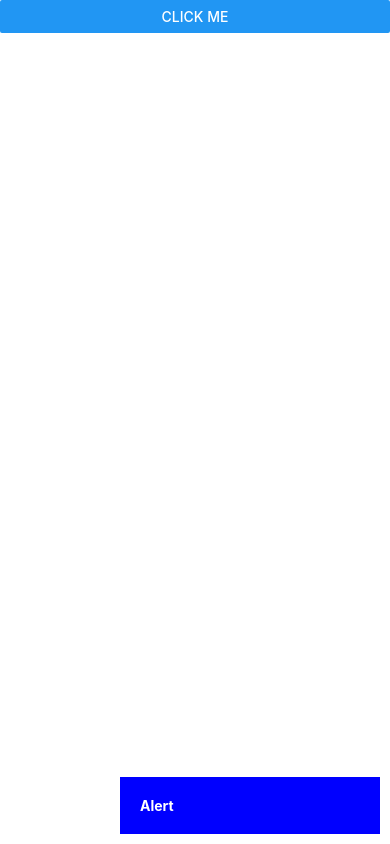
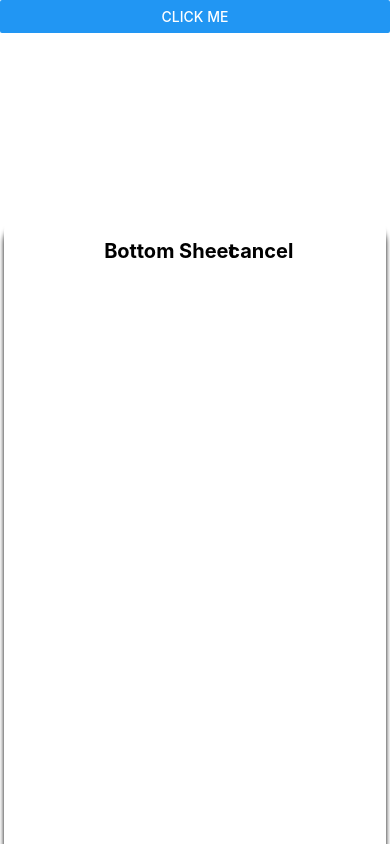
Before and after one commit to shubhamkakkar/PopInNotification, a React Native app: screen / in a window 390 px wide. Both pictures are taken after a click on the button "CLICK ME". Built offline with nearby package versions, Linux system fonts and the light colour scheme.

Commit message:
Base Bottom Sheet and keyboard avoiding view added

```diff
--- a/App.tsx
+++ b/App.tsx
@@ -1,16 +1,16 @@
 import React, {useState, useEffect} from 'react';
 import {View, StyleSheet, Button} from 'react-native';
-import {PopInNotch} from './UI';
+import {BottomSheet} from './UI';
 export default function App() {
   const [state, setstate] = useState<boolean>(false);
+  function toggleState() {
+    setstate(!state);
+  }
   return (
     <View style={styles.container}>
-      <PopInNotch
-        {...{
-          state,
-          text: 'Alert',
-        }}
-      />
+      <BottomSheet headerTitle="Bottom Sheet" visible={state} onClose={toggleState}>
+        <View />
+      </BottomSheet>
       <Button title="Click Me" onPress={() => setstate(!state)} />
     </View>
   );
--- /dev/null
+++ b/UI/BottomSheet/BottomSheet.tsx
@@ -0,0 +1,120 @@
+import React, {ReactNode} from 'react';
+import {
+  Animated,
+  Dimensions,
+  Modal,
+  Platform,
+  SafeAreaView,
+  StyleSheet,
+  Text,
+  TouchableOpacity,
+  View,
+} from 'react-native';
+import {KeyboardAvoidingViewUI} from '../';
+
+type ModalProps = {
+  children: ReactNode;
+  onClose: () => void;
+  visible: boolean;
+  headerTitle: string;
+};
+
+const {height} = Dimensions.get('screen');
+const translateYHeight = height / 6;
+
+export default function BottomSheet({headerTitle, visible, children, onClose}: ModalProps) {
+  const translateY = React.useMemo(() => new Animated.Value(height), []);
+
+  function animationStart(toValue: number) {
+    Animated.spring(translateY, {
+      toValue,
+      useNativeDriver: true,
+    }).start(() => {});
+  }
+
+  React.useEffect(() => {
+    visible && animationStart(translateYHeight);
+  }, [visible]);
+
+  function onPress() {
+    animationStart(-height);
+    onClose();
+  }
+
+  const Header = () => (
+    <View style={styles.header}>
+      <Text style={styles.headerText}>{headerTitle}</Text>
+      <TouchableOpacity style={styles.button} {...{onPress}}>
+        <Text style={styles.headerText}>cancel</Text>
+      </TouchableOpacity>
+    </View>
+  );
+  return (
+    <Modal transparent visible={visible} animationType={Platform.OS === 'ios' ? 'slide' : 'fade'}>
+      <Animated.View style={[styles.modal]}>
+        <SafeAreaView style={styles.bottomArea}>
+          <Header />
+          <KeyboardAvoidingViewUI>{children}</KeyboardAvoidingViewUI>
+        </SafeAreaView>
+      </Animated.View>
+    </Modal>
+  );
+}
+
+const styles = StyleSheet.create({
+  modal: {
+    padding: 10,
+    marginLeft: '1%',
+    marginRight: '1%',
+    position: 'absolute',
+    bottom: 0,
+    width: '98%',
+    height: '75%',
+    borderTopRightRadius: 20,
+    borderTopLeftRadius: 20,
+    backgroundColor: '#fff',
+    shadowColor: '#000',
+    shadowOffset: {
+      width: 0,
+      height: 12,
+    },
+    shadowOpacity: 1,
+    shadowRadius: 5,
+    elevation: 24,
+    zIndex: 24,
+  },
+  header: {
+    borderRadius: 10,
+    margin: 5,
+    display: 'flex',
+    flexDirection: 'row',
+    justifyContent: 'center',
+    alignItems: 'center',
+    flexWrap: 'wrap',
+  },
+  headerText: {
+    fontSize: 20,
+    fontWeight: 'bold',
+    textAlign: 'center',
+  },
+  button: {
+    height: 50,
+    width: 50,
+    display: 'flex',
+    flexDirection: 'column',
+    justifyContent: 'center',
+    alignItems: 'center',
+    alignContent: 'center',
+    borderRadius: 45,
+    borderColor: '#CCC',
+  },
+  buttonText: {
+    color: '#333',
+    fontSize: 50,
+    alignSelf: 'center',
+  },
+  bottomArea: {
+    height: '100%',
+    justifyContent: 'center',
+  },
+});
--- /dev/null
+++ b/UI/KeyboardAvoidingViewUI/KeyboardAvoidingViewUI.tsx
@@ -0,0 +1,19 @@
+import React from 'react';
+import {KeyboardAvoidingView, ScrollView, StyleSheet, Platform} from 'react-native';
+export default function KeyboardAvoidingViewUI({children}: {children: React.ReactNode}) {
+  return (
+    <KeyboardAvoidingView
+      style={s.flex}
+      enabled={true}
+      behavior={Platform.OS === 'ios' ? 'padding' : 'height'}>
+      <ScrollView>{children}</ScrollView>
+    </KeyboardAvoidingView>
+  );
+}
+
+const s = StyleSheet.create({
+  flex: {
+    flex: 1,
+    justifyContent: 'space-around',
+  },
+});
--- a/UI/index.ts
+++ b/UI/index.ts
@@ -1,3 +1,4 @@
 import PopInNotch from './PopInNotch/PopInNotch';
-
-export {PopInNotch};
+import KeyboardAvoidingViewUI from './KeyboardAvoidingViewUI/KeyboardAvoidingViewUI';
+import BottomSheet from './BottomSheet/BottomSheet';
+export {PopInNotch, BottomSheet, KeyboardAvoidingViewUI};
```
